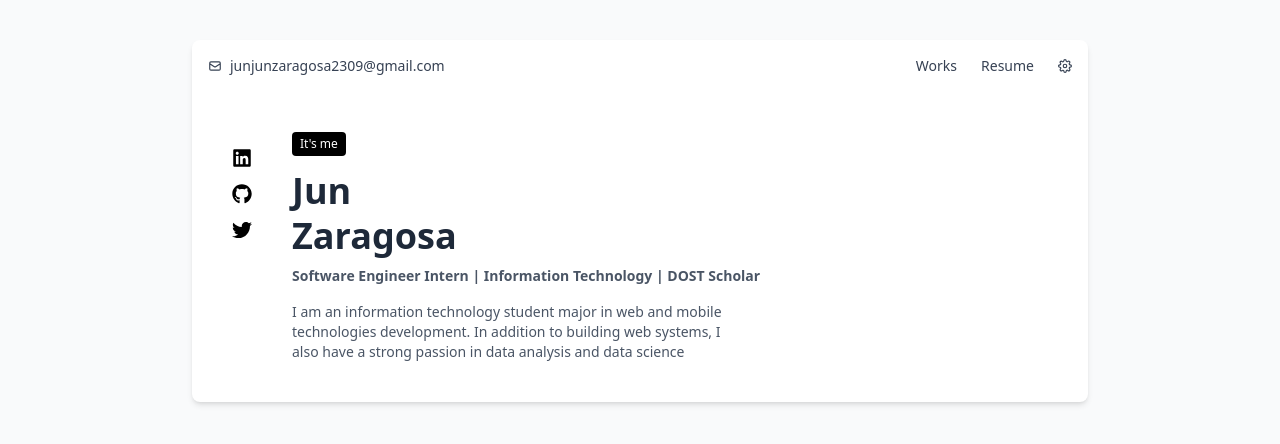
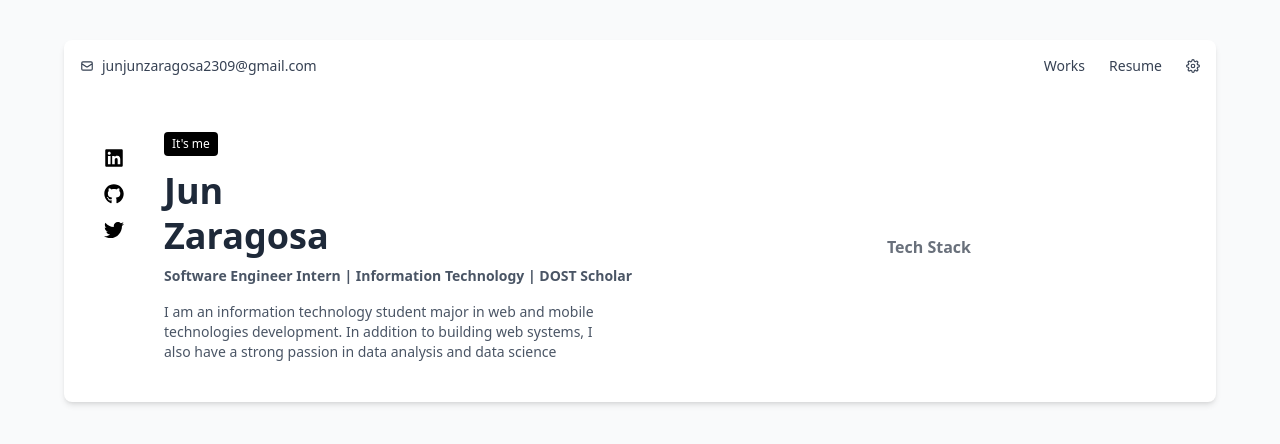
Before and after one commit to jzaragosa06/portfolio-v1, a React (Vite) app: page / in a window 1280 px wide. Shown: the top 444 px of the page. Built offline with nearby package versions, Linux system fonts and the light colour scheme.

Commit message:
feat: add Animated component for image and skills display with transition effects

```diff
--- /dev/null
+++ b/src/components/Animated.jsx
@@ -0,0 +1,54 @@
+import React, { useState, useEffect } from "react";
+import { motion, AnimatePresence } from "framer-motion";
+
+const ImageComponent = () => (
+    <motion.div
+        className="flex items-center justify-center h-full bg-white"
+        initial={{ opacity: 0 }}
+        animate={{ opacity: 1 }}
+        exit={{ opacity: 0 }}
+        transition={{ duration: 1 }}
+    >
+        <img
+            src="https://www.shutterstock.com/image-vector/cat-avatar-profile-picture-7-260nw-1660656721.jpg"
+            alt="Example"
+            className="w-64 h-64 object-contain"
+        />
+    </motion.div>
+);
+
+const SkillsComponent = () => (
+    <motion.div
+        className="flex items-center justify-center h-full bg-white"
+        initial={{ opacity: 0 }}
+        animate={{ opacity: 1 }}
+        transition={{ duration: 1 }}
+    >
+        <h1 className="font-bold text-gray-800">Tech Stack</h1>
+    </motion.div>
+);
+
+function Animated()
+{
+    const [showImage, setShowImage] = useState(true);
+
+    useEffect(() =>
+    {
+        const interval = setInterval(() =>
+        {
+            setShowImage((prev) => !prev);
+        }, 4000); // change every 4 seconds
+
+        return () => clearInterval(interval); // cleanup
+    }, []);
+
+
+    return (
+        <AnimatePresence mode="wait">
+            {showImage ? <ImageComponent key="image" /> : <SkillsComponent key="text" />}
+        </AnimatePresence>
+    );
+}
+
+
+export default Animated;
--- a/src/pages/Home.jsx
+++ b/src/pages/Home.jsx
@@ -4,6 +4,7 @@ import { HiOutlineMail } from 'react-icons/hi';
 import { FiSettings } from 'react-icons/fi';
 import { Link } from 'react-router-dom';
 import user from '../data/user';
+import Animated from '../components/Animated';
 
 const Header = () => (
     <div className="flex justify-between items-center p-4 text-gray-700 text-sm">
@@ -30,7 +31,10 @@ const SocialIcons = () => (
 const InfoSection = () => (
     <div className="flex items-start space-x-10 p-10">
         <SocialIcons />
-        <div>
+        {/* two containers should be in the same row */}
+        <div className="flex w-full gap-6">
+            {/* User container */}
+            <div className="w-1/2">
                 <div className="bg-black text-white px-2 py-1 rounded mb-3 w-max text-xs">It's me</div>
                 <h1 className="text-4xl font-bold text-gray-800 leading-tight">
                     {user.firstNameShort} <br /> {user.lastName}
@@ -40,17 +44,20 @@ const InfoSection = () => (
                     {user.about}
                 </p>
             </div>
-        <div>
-
+            {/* Animated container */}
+            <div className="w-1/2">
+                <Animated />
+            </div>
         </div>
     </div>
 );
 
+
 export default function Home()
 {
     return (
-        <div className="min-h-screen bg-gray-50 flex justify-center items-start pt-10">
-            <div className="bg-white rounded-lg shadow-md w-full max-w-4xl">
+        <div className="h-screen bg-gray-50 flex justify-center items-start pt-10">
+            <div className="bg-white rounded-lg shadow-md w-full max-w-6xl">
                 <Header />
                 <InfoSection />
             </div>
```
Lines whose indentation alone changed are shown as unchanged.
